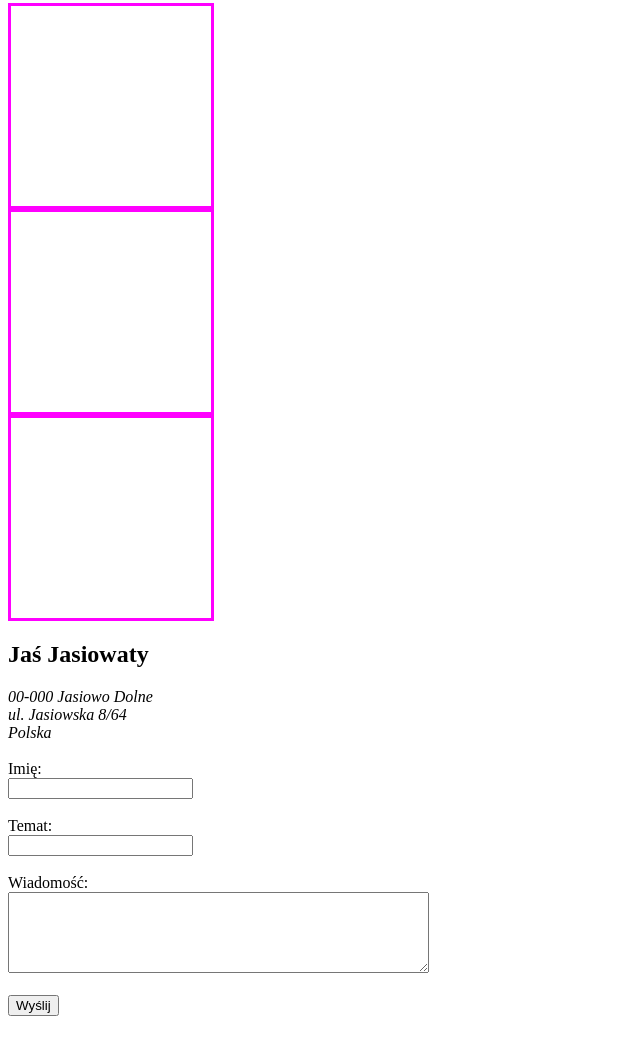
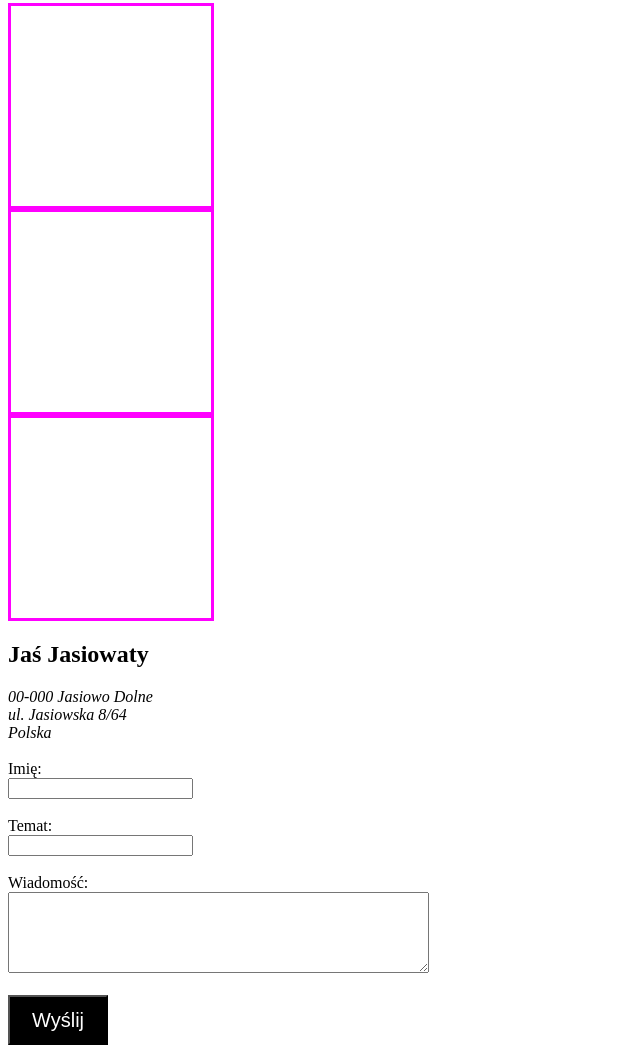
Before and after one commit to szczepaniakmichal/15-html-prosta-strona, a plain HTML site: page 15-html-prosta-strona.html in a window 1280 px wide. Shown: the part 525-1578 px from the top of the page, without its empty margins (0-640 px from the left). Before the commit the page ends 1549 px from the top, so only its background shows below. Drawn offline with Linux system fonts and the light colour scheme.

Commit message:
change color highlight word in commit_v3

```diff
--- a/style.css
+++ b/style.css
@@ -47,7 +47,7 @@
     display: block;
 }
 
-#buttonsaaaaaaaaaaaaaaaaaaaaaaaaaaaaaaaa54321aaaaaaaaaaaaa89aaaaaaaafff4fffffffffgggggggggggggreyhryntnkmiyujest6h5t6uj5ty6j04tu56j0dtyj56h6r57y4q3867745y0h1r6898i0u {
+#button{
     width: 100px;
     height: 50px;
     background-color: black;
```
